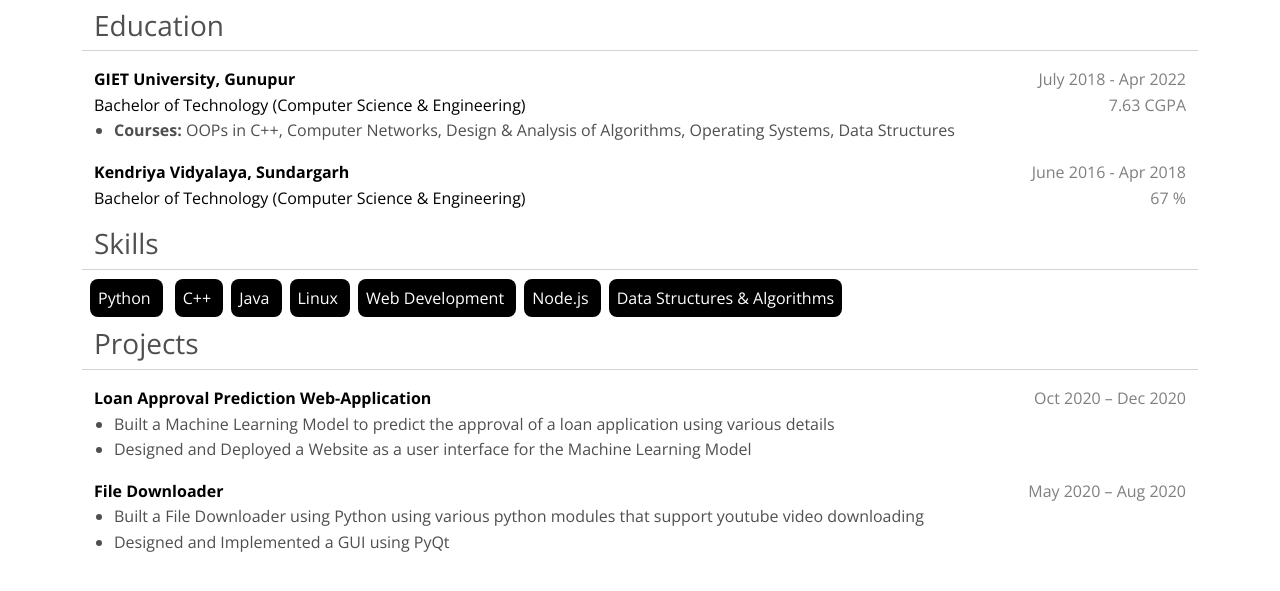
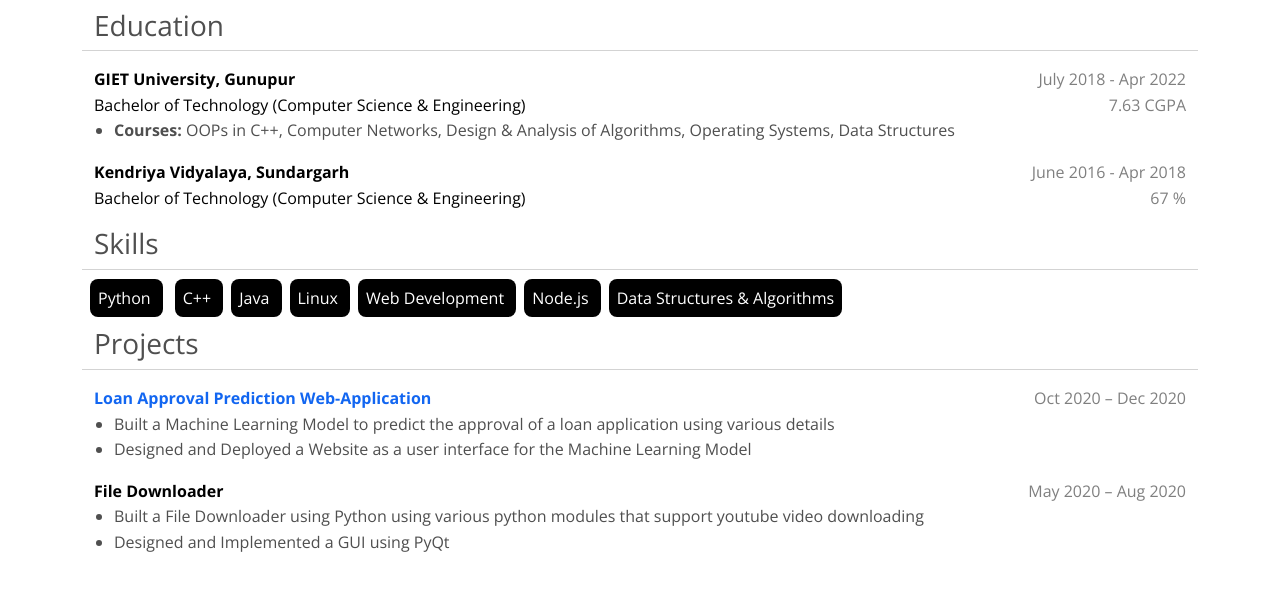
Before and after one commit to aaryan-2310/My-Resume, a plain HTML site: page index.html in a window 1280 px wide. Shown: the part 113-704 px from the top of the page. Drawn offline with nearby package versions, Linux system fonts and the light colour scheme.

Commit message:
Update index.html

```diff
--- a/index.html
+++ b/index.html
@@ -122,7 +122,7 @@
 
             <div class="row m-0 p-0">
                 <div class="col-6 m-0 p-0">
-                    <span class="institute-name text-black font-weight-bold">Loan Approval Prediction Web-Application</span>
+                    <span class="institute-name text-black font-weight-bold"><a href="https://lap-ml.herokuapp.com">Loan Approval Prediction Web-Application</a></span>
                 </div>
                 <div class="col-6 m-0 p-0 text-end">
                     <span class="institute-duration text-black-50 font-weight-thin">Oct 2020 – Dec 2020</span>
```
